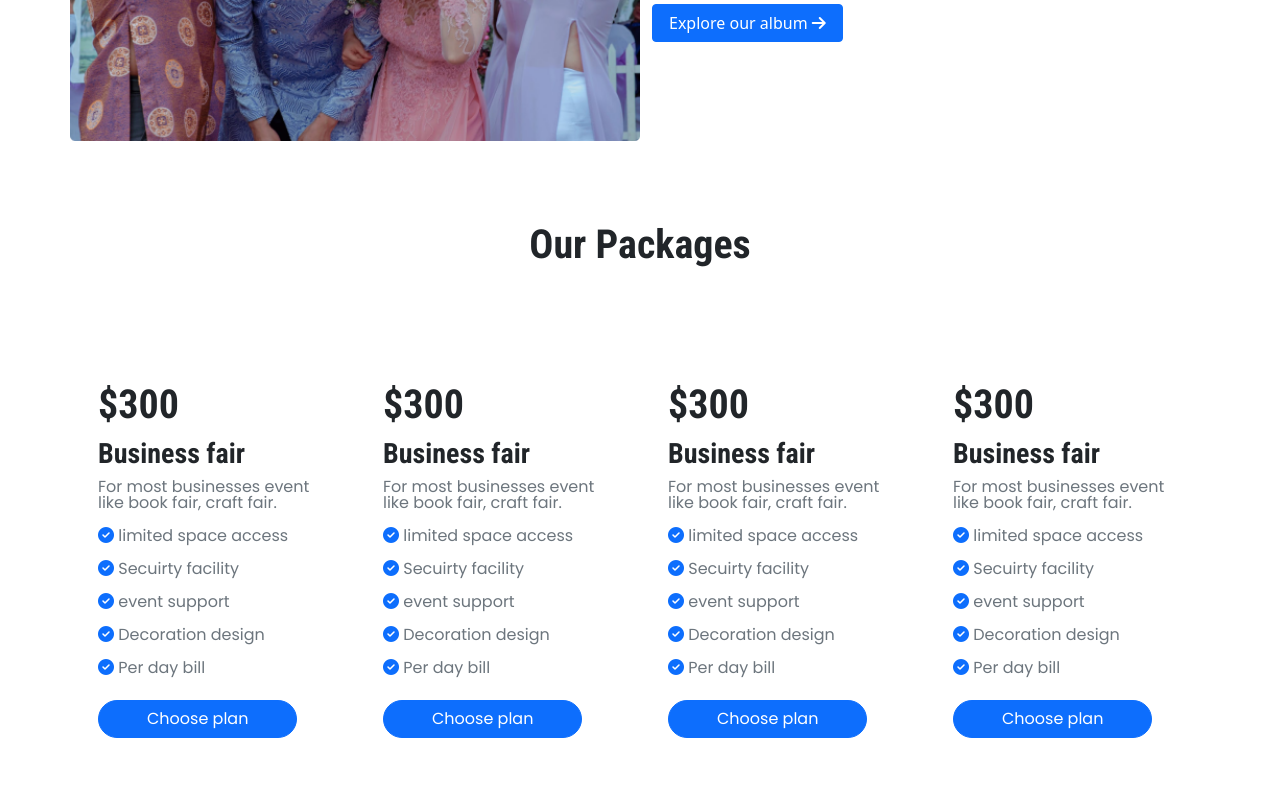
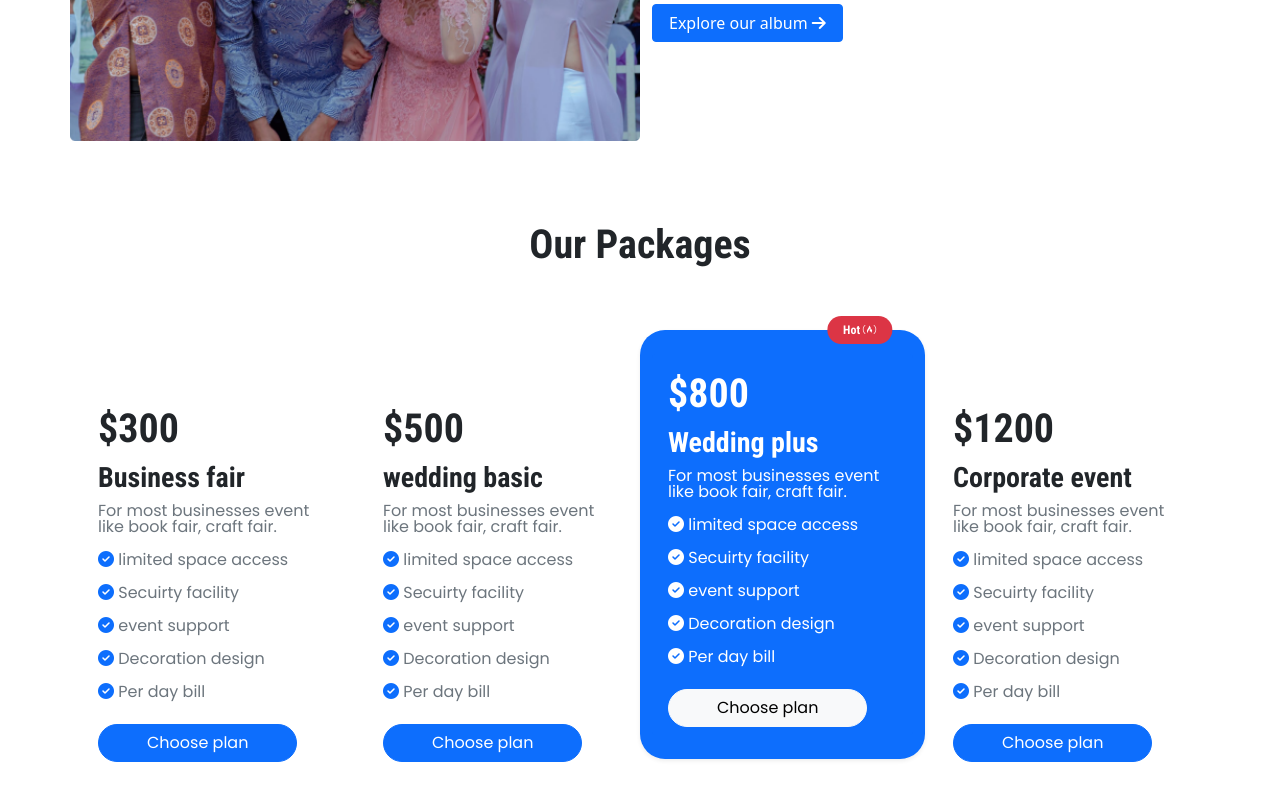
Before and after one commit to safinxr/Assignments-03, a plain HTML site: page index.html in a window 1280 px wide. Shown: the part 1119-1919 px from the top of the page. Drawn offline with nearby package versions, Linux system fonts and the light colour scheme.

Commit message:
Packages area done

```diff
--- a/css/style.css
+++ b/css/style.css
@@ -12,3 +12,11 @@
 .slider-item{
     height: calc(100vh - 57px);
 }
+/* =============card============ */
+.round{
+    border-radius: 25px;
+}
+.hot-card{
+    position: relative;
+    top: -35px;
+}
--- a/index.html
+++ b/index.html
@@ -120,9 +120,9 @@
       <section class="pb-5 roboto">
         <h1 class="text-center mb-5">Our Packages</h1>
         <div class="container pt-5 ">
-          <div class="row row-cols-1 row-cols-md-2 row-cols-lg-4 g-4 ">
-            <div class="col ">
-              <div class="card h-100 border-0">
+          <div class="row row-cols-1 row-cols-md-2 row-cols-lg-4 g-4">
+            <div class="col py-4">
+              <div class="card h-100 border-0 round">
                 <div class="card-body pb-0">
                   <h1 class="card-title">$300</h1>
                   <h3 class="card-title">Business fair</h3>
@@ -144,11 +144,11 @@
                 </div>
               </div>
             </div>
-            <div class="col ">
+            <div class="col py-4 ">
               <div class="card h-100 border-0">
                 <div class="card-body pb-0">
-                  <h1 class="card-title">$300</h1>
-                  <h3 class="card-title">Business fair</h3>
+                  <h1 class="card-title">$500</h1>
+                  <h3 class="card-title">wedding basic</h3>
                   <div class="text-muted lh-1 pop">
                     <p class="card-text">For most businesses event
                       like book fair, craft fair.</p>
@@ -167,34 +167,41 @@
                 </div>
               </div>
             </div>
-            <div class="col ">
-              <div class="card h-100 border-0">
+
+            <!-- <<<<<<<<<<<<<<HOt card>>>>>>>>>>>>>> -->
+
+            <div class="col bg-primary py-4 round text-white position-relative hot-card shadow-sm">
+              <span class="position-absolute top-0 end-0 translate-middle badge rounded-pill bg-danger py-2 px-3">
+                Hot <i class="fab fa-free-code-camp"></i>
+                <span class="visually-hidden">unread messages</span>
+              </span>
+              <div class="card h-100 border-0 bg-primary">
                 <div class="card-body pb-0">
-                  <h1 class="card-title">$300</h1>
-                  <h3 class="card-title">Business fair</h3>
-                  <div class="text-muted lh-1 pop">
+                  <h1 class="card-title">$800</h1>
+                  <h3 class="card-title">Wedding plus</h3>
+                  <div class="lh-1 pop">
                     <p class="card-text">For most businesses event
                       like book fair, craft fair.</p>
-                      <p><i class="fas fa-check-circle text-primary"></i> limited space access</p>
-                      <p><i class="fas fa-check-circle text-primary"></i> Secuirty facility</p>
-                      <p><i class="fas fa-check-circle text-primary"></i> event support</p>
-                      <p><i class="fas fa-check-circle text-primary"></i> Decoration design</p>
-                      <p><i class="fas fa-check-circle text-primary"></i> Per day bill</p>
+                      <p><i class="fas fa-check-circle text-white"></i> limited space access</p>
+                      <p><i class="fas fa-check-circle text-white"></i> Secuirty facility</p>
+                      <p><i class="fas fa-check-circle text-white"></i> event support</p>
+                      <p><i class="fas fa-check-circle text-white"></i> Decoration design</p>
+                      <p><i class="fas fa-check-circle text-white"></i> Per day bill</p>
                   </div>
                 </div>
-                <div class="card-footer border-0 bg-white">
+                <div class="card-footer border-0 bg-primary">
                  <a href=""></a>
-                 <button class="btn btn-primary pop rounded-pill px-lg-5">
+                 <button class="btn btn-light pop rounded-pill px-lg-5">
                   Choose plan
                  </button>
                 </div>
               </div>
             </div>
-            <div class="col ">
+            <div class="col py-4">
               <div class="card h-100 border-0">
                 <div class="card-body pb-0">
-                  <h1 class="card-title">$300</h1>
-                  <h3 class="card-title">Business fair</h3>
+                  <h1 class="card-title">$1200</h1>
+                  <h3 class="card-title">Corporate event</h3>
                   <div class="text-muted lh-1 pop">
                     <p class="card-text">For most businesses event
                       like book fair, craft fair.</p>
```
